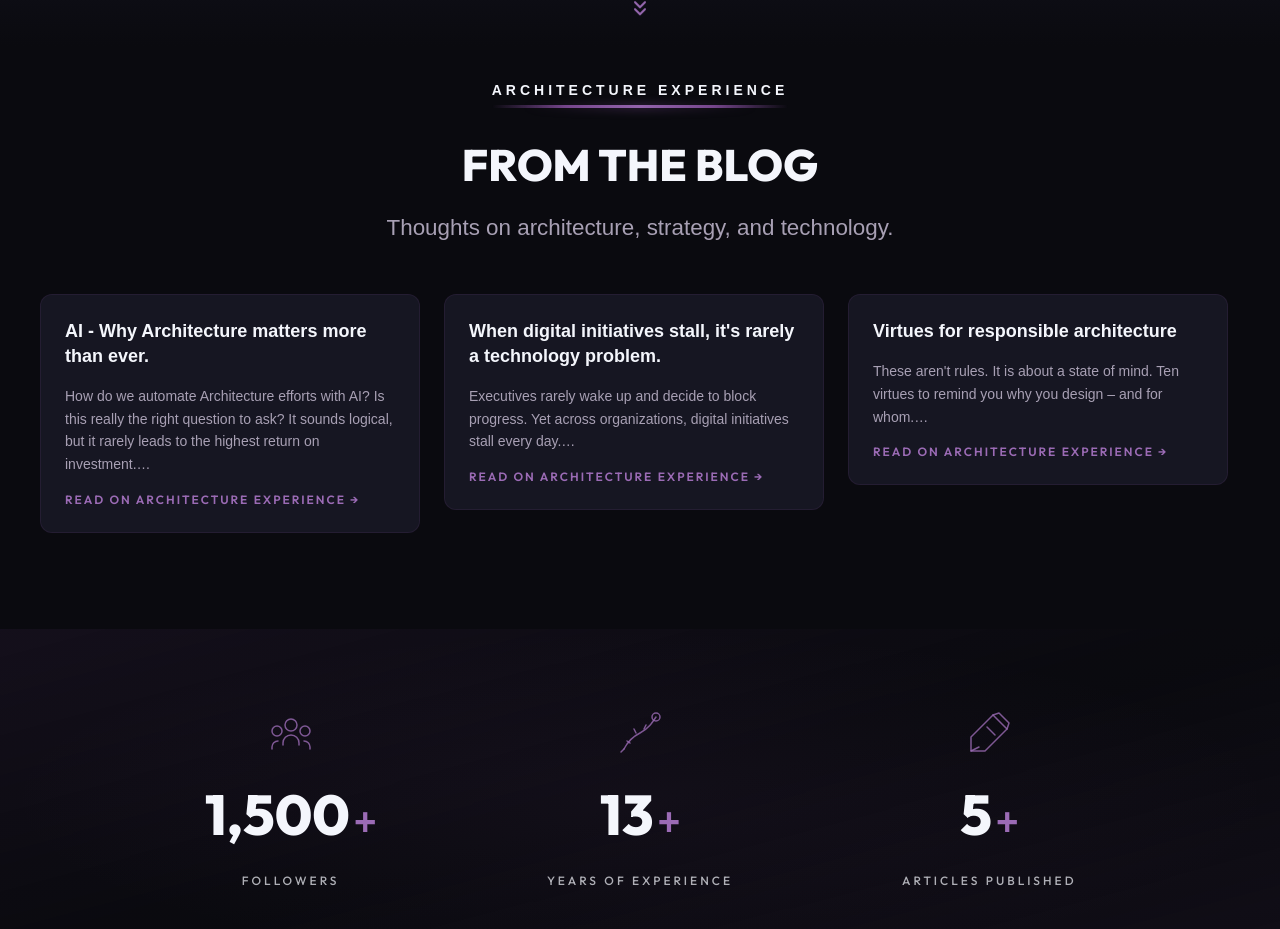
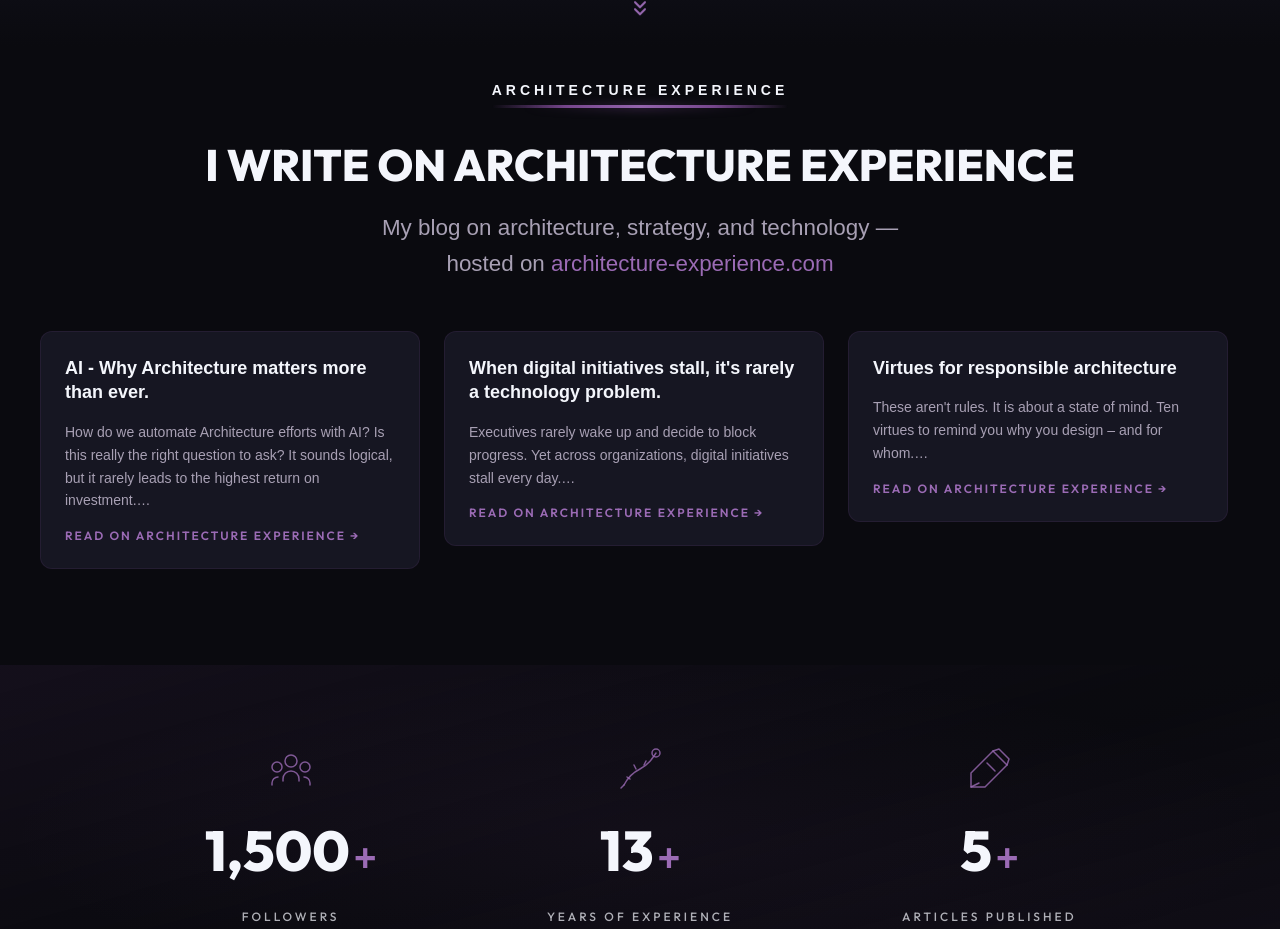
Before and after one commit to MW919/marcel-weigel-website, a Next.js app: page / in a window 1280 px wide. Shown: the part 1233-2162 px from the top of the page. Built offline with nearby package versions, Linux system fonts and the light colour scheme; no server answers; a web font is replaced by a local one.

Commit message:
Add files via upload

```diff
--- a/app/page.js
+++ b/app/page.js
@@ -110,10 +110,11 @@ export default async function HomePage() {
           <AnimatedSection>
             <GlowLabel>ARCHITECTURE EXPERIENCE</GlowLabel>
             <h2 className="font-heading text-[clamp(2rem,4vw,2.75rem)] font-extrabold mb-3" style={{ color: '#f4f6fc' }}>
-              FROM THE BLOG
+              I WRITE ON ARCHITECTURE EXPERIENCE
             </h2>
             <p className="font-body text-[clamp(1.1rem,2.5vw,1.4rem)] leading-relaxed text-brand-muted max-w-[550px] mx-auto">
-              Thoughts on architecture, strategy, and technology.
+              My blog on architecture, strategy, and technology — hosted on{' '}
+              <a href="https://www.architecture-experience.com" target="_blank" rel="noopener noreferrer" className="text-accent-light hover:text-accent-light/80 transition-colors">architecture-experience.com</a>
             </p>
           </AnimatedSection>
         </div>
```
